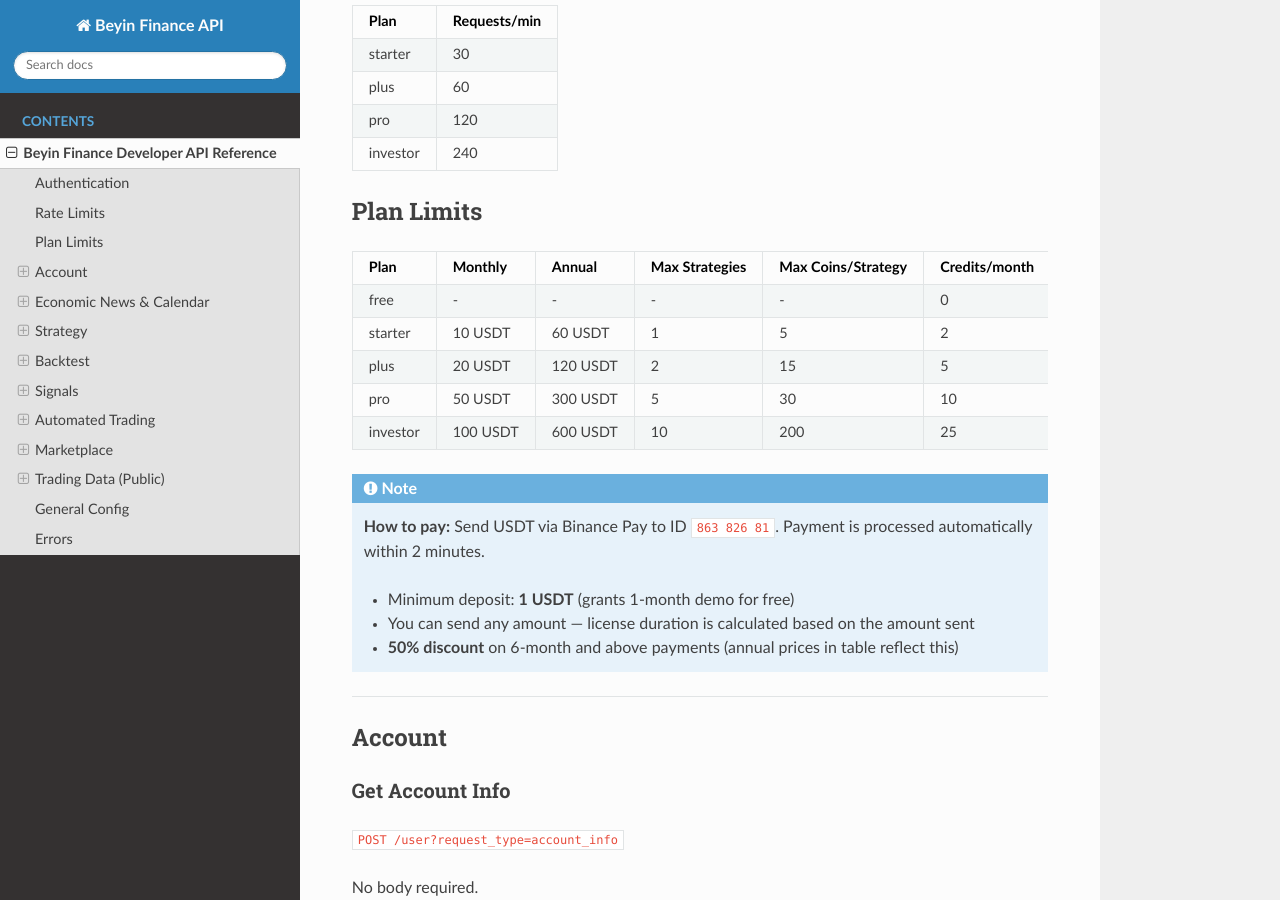
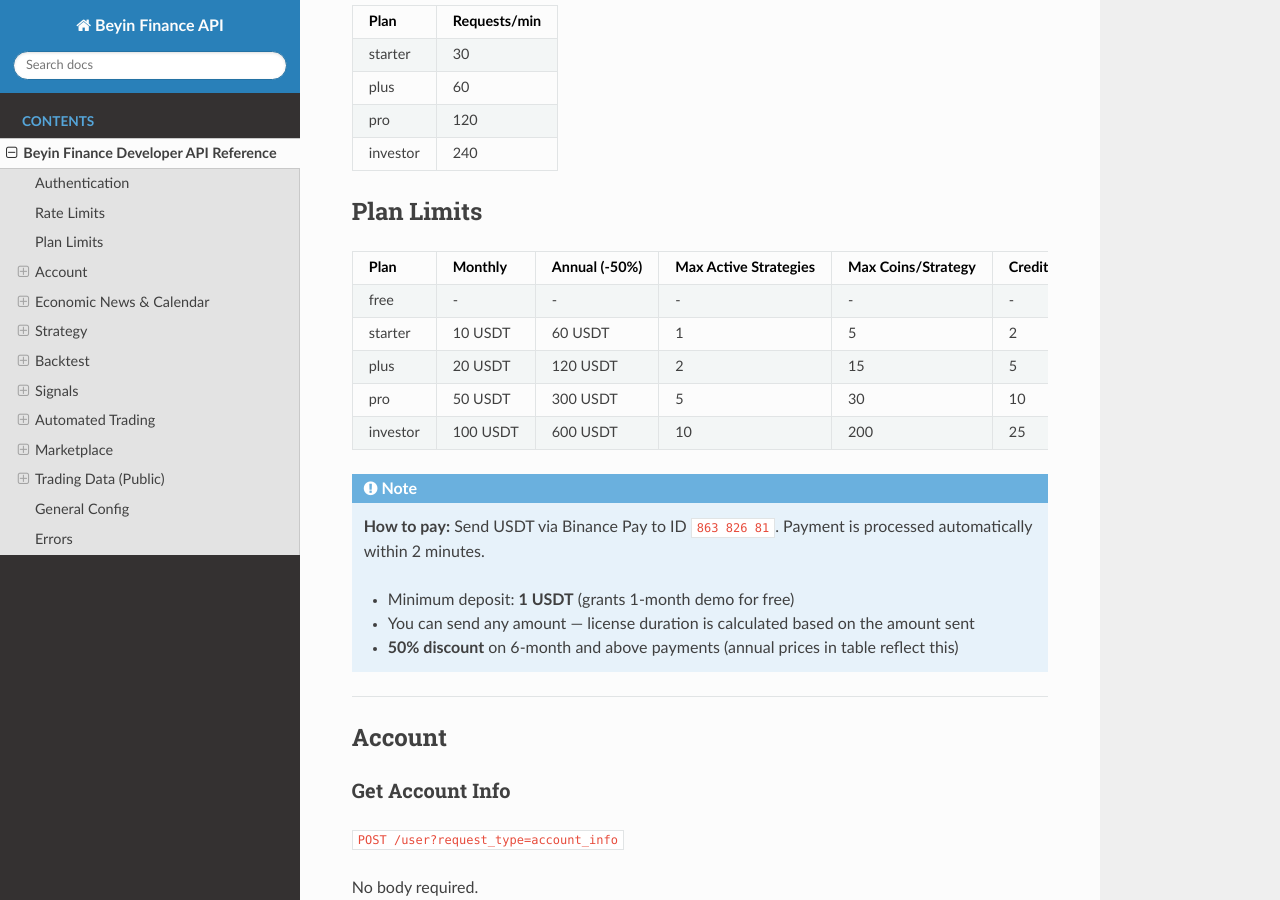
Before and after one commit to jnrbrain/Beyin-Finance, a Sphinx documentation site: the page built from docs/endpoints.md, in a window 1280 px wide and 900 px high, scrolled down 563 px. Built offline with Sphinx 7.4.7 and the Read the Docs theme 3.1.0, drawn with Linux system fonts in a browser that asks for light colours.

Commit message:
docs: Max Active Strategies, free credits -, Annual (-50%)

```diff
--- a/docs/endpoints.md
+++ b/docs/endpoints.md
@@ -29,9 +29,9 @@
 
 ## Plan Limits
 
-| Plan | Monthly | Annual | Max Strategies | Max Coins/Strategy | Credits/month |
-|------|---------|--------|---------------|-------------------|---------------|
-| free | - | - | - | - | 0 |
+| Plan | Monthly | Annual (-50%) | Max Active Strategies | Max Coins/Strategy | Credits/month |
+|------|---------|---------------|----------------------|-------------------|---------------|
+| free | - | - | - | - | - |
 | starter | 10 USDT | 60 USDT | 1 | 5 | 2 |
 | plus | 20 USDT | 120 USDT | 2 | 15 | 5 |
 | pro | 50 USDT | 300 USDT | 5 | 30 | 10 |
@@ -666,7 +666,7 @@
 **Errors:**
 - 404: `"Strategy not found"` — strategy_key doesn't exist in your catalog
 - 409: `"Strategy already configured"` — already added
-- 400: `"Max N user strategies allowed for your plan"` — plan limit reached
+- 400: `"Max N active strategies allowed for your plan"` — plan limit reached
 
 ### Remove Strategy
 
```
